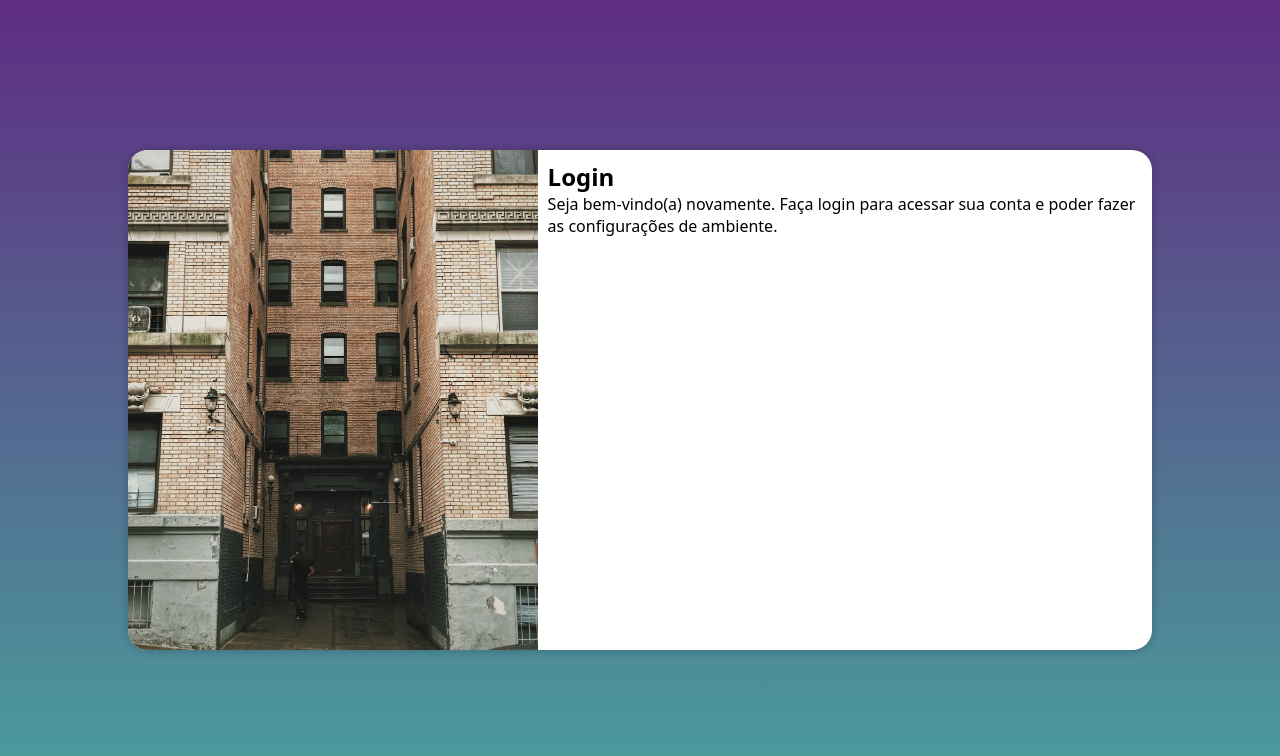
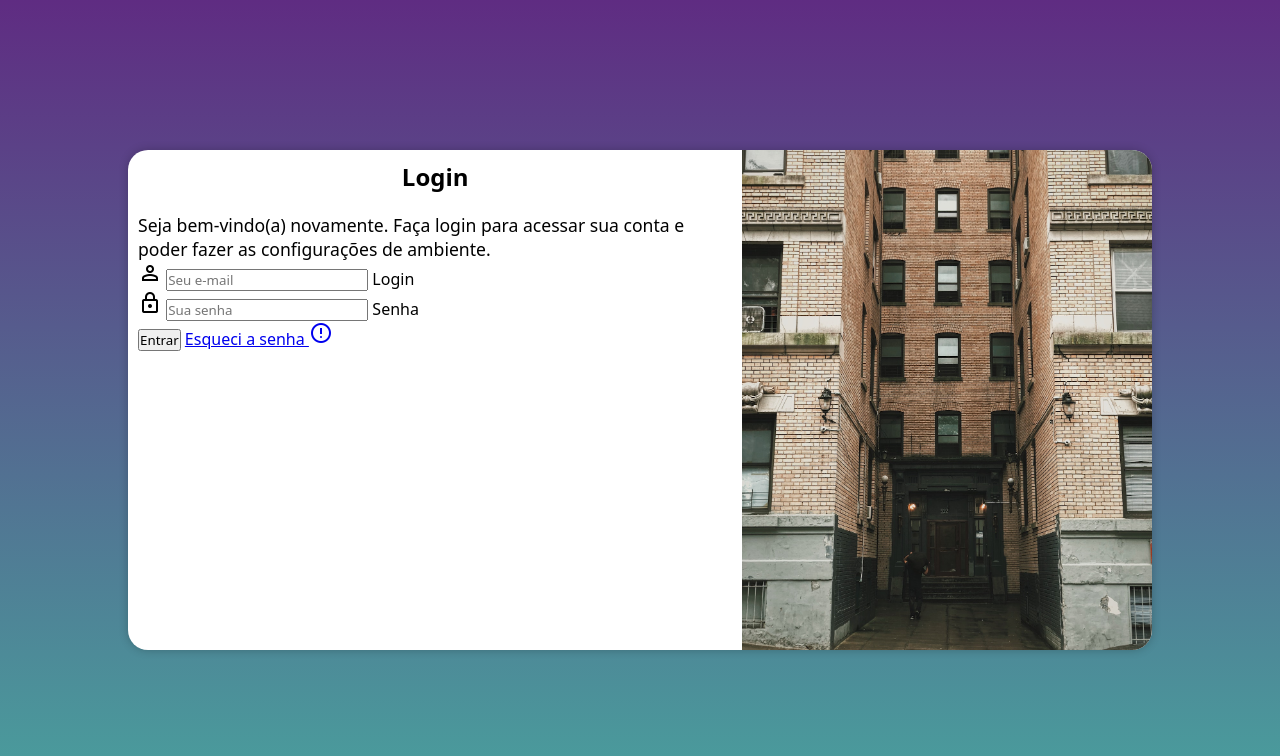
Before and after one commit to joaolucio01/projeto-login, a plain HTML site: page index.html in a window 1280 px wide. Drawn offline with nearby package versions, Linux system fonts and the light colour scheme.

Commit message:
Criação do formulário

```diff
--- a/estilos/media-query.css
+++ b/estilos/media-query.css
@@ -31,14 +31,18 @@
     }
 
     section#login > div#img{
-        float: left;
+        float: right;
         width: 40%;
         height: 100%;
     }
 
     section#login > div#formulario{
-        float: right;
+        float: left;
         width: 60%;
 
     }
+
+    div#formulario > p{
+        font-size: 1.1em;
+    }
 }
--- a/estilos/style.css
+++ b/estilos/style.css
@@ -55,3 +55,12 @@ div#formulario{
     display: block;
     padding: 10px;
 }
+
+div#formulario > h1{
+    text-align: center;
+    margin-bottom: 20px;
+}
+
+div#formulario > p{
+    font-size: 0.8em ;
+}
--- a/index.html
+++ b/index.html
@@ -7,6 +7,11 @@
     <title>Login</title>
     <link rel="stylesheet" href="estilos/style.css">
     <link rel="stylesheet" href="estilos/media-query.css">
+
+    <link rel="stylesheet" href="https://fonts.googleapis.com/css2?family=Material+Symbols+Outlined:opsz,wght,FILL,GRAD@40,400,1,0" />
+
+
+
 </head>
 <body>
     <main>
@@ -17,12 +22,28 @@
             <div id="formulario">
                 <h1>Login</h1>
                 <p>Seja bem-vindo(a) novamente. Faça login para acessar sua conta e poder fazer as configurações de ambiente.</p>
-                <form action="login.php" method="post">
-
+                <form action="login.php" method="post" autocomplete="on">
+                    <div>
+                        <span class="material-symbols-outlined" >
+                            person
+                            </span>
+                        <input type="email" name="login" id="ilogin" placeholder="Seu e-mail" autocomplete="email" required maxlength="30">
+                        <label for="ilogin">Login</label>
+                    </div>
+                    <div>
+                        <span class="material-symbols-outlined">
+                            lock
+                            </span>
+                        <input type="password" name="senha" id="isenha" placeholder="Sua senha" autocomplete="current-password" required minlength="8" maxlength="20" >
+                        <label for="isenha">Senha</label>
+                    </div>
+                    <input type="submit" value="Entrar">
+                    <a href="esqueci.html">
+                        Esqueci a senha
+                        <span class="material-symbols-outlined"> error</span>
+                    </a>
                 </form>
-
             </div>
-
         </section>
     </main>
 
```
